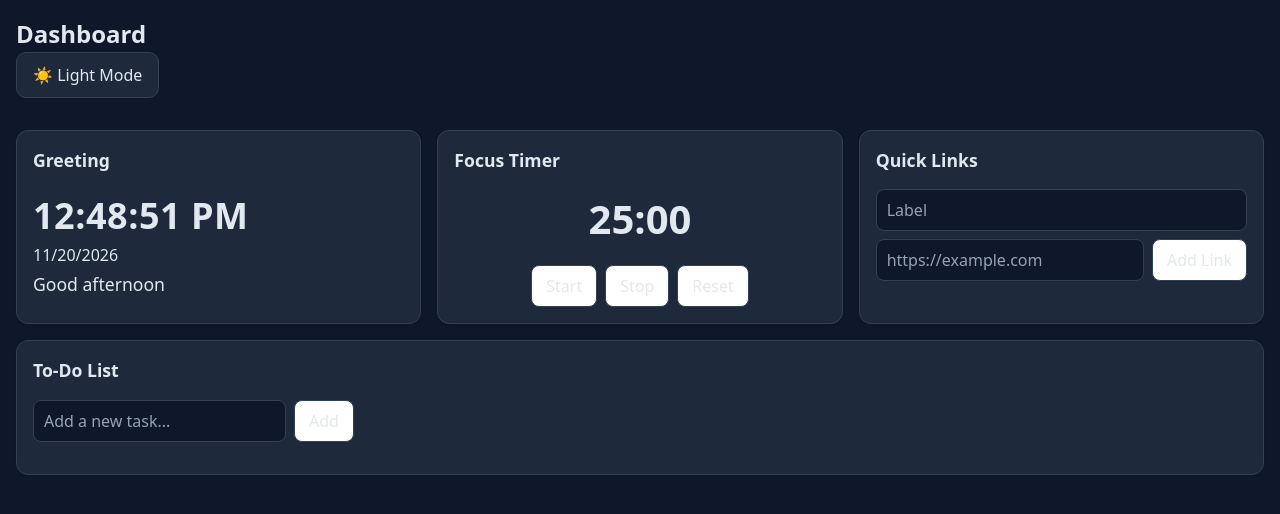
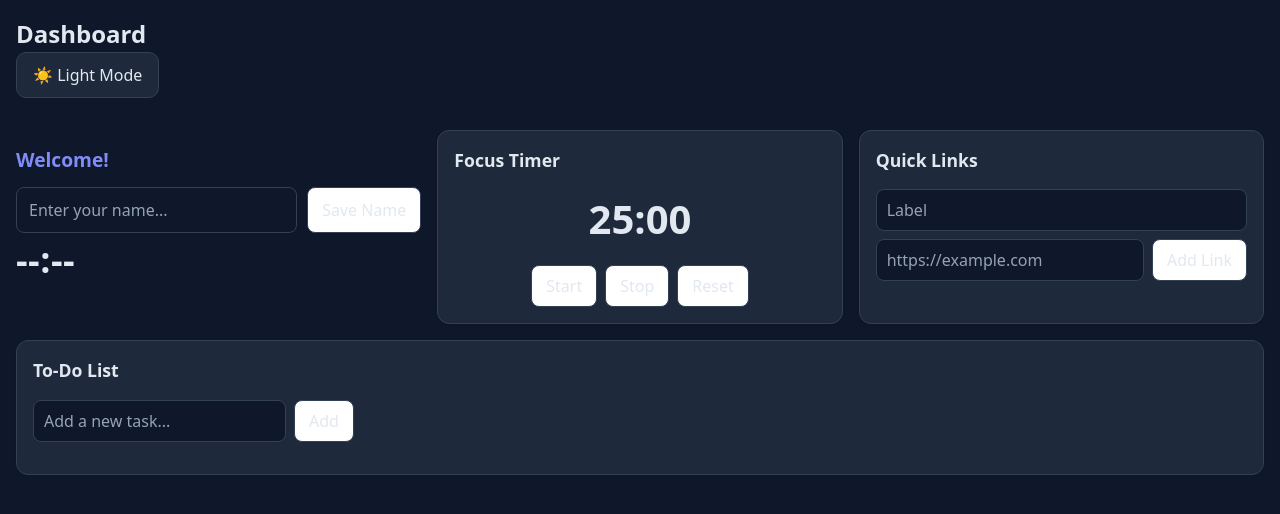
Before and after one commit to HafizG081110/CodingCamp--16November26-Hafiz, a website: page index.html in a window 1280 px wide. Drawn offline with Linux system fonts and the light colour scheme.

Commit message:
Add custom greeting name feature

```diff
--- a/css/style.css
+++ b/css/style.css
@@ -426,6 +426,38 @@ button {
     border-color 0.2s ease;
 }
 
+/* CUSTOM GREETING */
+
+#custom-name-area {
+  margin-top: 16px;
+}
+
+#personal-greeting {
+  font-size: 1.2rem;
+  font-weight: 600;
+  margin-bottom: 12px;
+  color: var(--color-primary);
+}
+
+#name-form {
+  display: flex;
+  flex-wrap: wrap;
+  gap: 10px;
+}
+
+#name-input {
+  flex: 1;
+  min-width: 150px;
+  padding: 10px 12px;
+  border-radius: 8px;
+}
+
+#name-form button {
+  padding: 10px 14px;
+  border-radius: 8px;
+  cursor: pointer;
+}
+
 /* Responsive: collapse to a single column on narrow viewports,
  * stacking the sections in source order. */
 @media (max-width: 760px) {
--- a/index.html
+++ b/index.html
@@ -21,8 +21,22 @@
   <main class="dashboard">
 
     <!-- Greeting -->
-    <section id="greeting-section" class="panel" aria-label="Greeting">
-      <h2>Greeting</h2>
+    <section
+<div id="custom-name-area">
+  <div id="personal-greeting"></div>
+
+  <form id="name-form">
+    <input
+      type="text"
+      id="name-input"
+      placeholder="Enter your name..."
+      maxlength="30"
+    />
+
+    <button type="submit">Save Name</button>
+  </form>
+</div>
+
 
       <div class="greeting-clock" id="greeting-time">
         --:--
@@ -94,13 +108,16 @@
   </main>
 
   <!-- JavaScript Modules -->
+
 <script src="js/storage.js" defer></script>
 <script src="js/greeting.js" defer></script>
 <script src="js/timer.js" defer></script>
 <script src="js/todo.js" defer></script>
 <script src="js/quicklinks.js" defer></script>
 <script src="js/theme.js" defer></script>
+<script src="js/custom-name.js" defer></script>
 <script src="js/app.js" defer></script>
+
 
 </body>
 </html>
--- a/js/app.js
+++ b/js/app.js
@@ -6,28 +6,26 @@
 
   global.Dashboard = global.Dashboard || {};
 
+
 function boot() {
   var d = global.Dashboard;
 
-    // Initialize Theme
   d.ThemeModule.init();
 
-    // Initialize Greeting
   d.GreetingModule.init(
     document.getElementById("greeting-section")
   );
 
-    // Initialize Focus Timer
+  d.CustomNameModule.init();
+
   d.TimerModule.init(
     document.getElementById("timer-section")
   );
 
-    // Initialize To-Do List
   d.TodoModule.init(
     document.getElementById("todo-section")
   );
 
-    // Initialize Quick Links
   d.QuickLinksModule.init(
     document.getElementById("quicklinks-section")
   );
--- /dev/null
+++ b/js/custom-name.js
@@ -0,0 +1,63 @@
+
+/* custom-name.js — Custom Greeting Name */
+
+(function (global) {
+  "use strict";
+
+  global.Dashboard = global.Dashboard || {};
+
+  var CustomNameModule = {
+
+    init: function () {
+      var form = document.getElementById("name-form");
+      var input = document.getElementById("name-input");
+      var greeting = document.getElementById("personal-greeting");
+
+      if (!form || !input || !greeting) return;
+
+      var savedName = "";
+
+      try {
+        savedName = localStorage.getItem("dashboard-name") || "";
+      } catch (e) {
+        savedName = "";
+      }
+
+      input.value = savedName;
+      this.render(greeting, savedName);
+
+      form.addEventListener("submit", function (event) {
+        event.preventDefault();
+
+        var name = input.value.trim();
+
+        if (!name) {
+          greeting.textContent = "Please enter your name.";
+          return;
+        }
+
+        try {
+          localStorage.setItem("dashboard-name", name);
+        } catch (e) {
+          // Name still displays during this session
+        }
+
+        CustomNameModule.render(greeting, name);
+      });
+    },
+
+    render: function (element, name) {
+      if (!element) return;
+
+      if (name) {
+        element.textContent = "Welcome, " + name + "!";
+      } else {
+        element.textContent = "Welcome!";
+      }
+    }
+
+  };
+
+  global.Dashboard.CustomNameModule = CustomNameModule;
+
+})(window);
```
Lines whose indentation alone changed are shown as unchanged.
